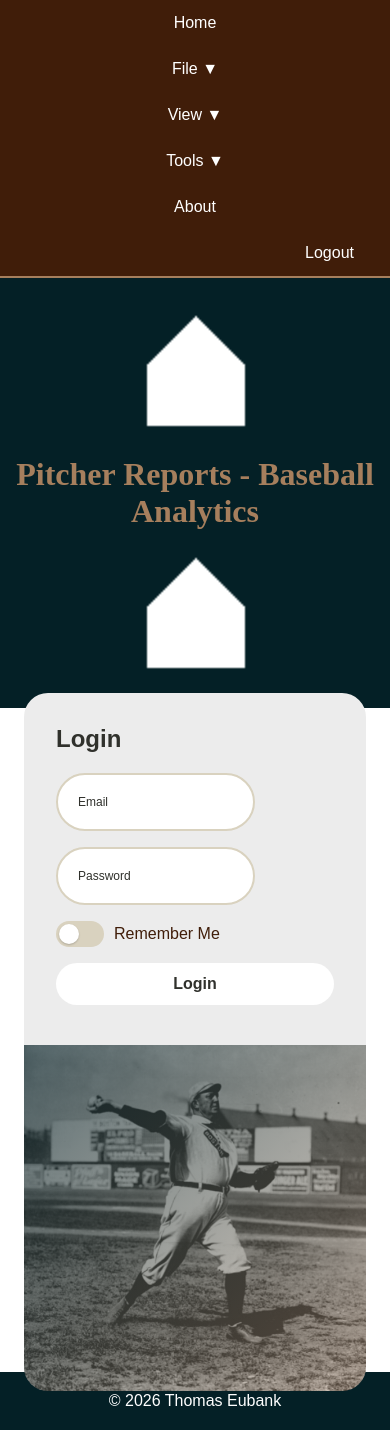
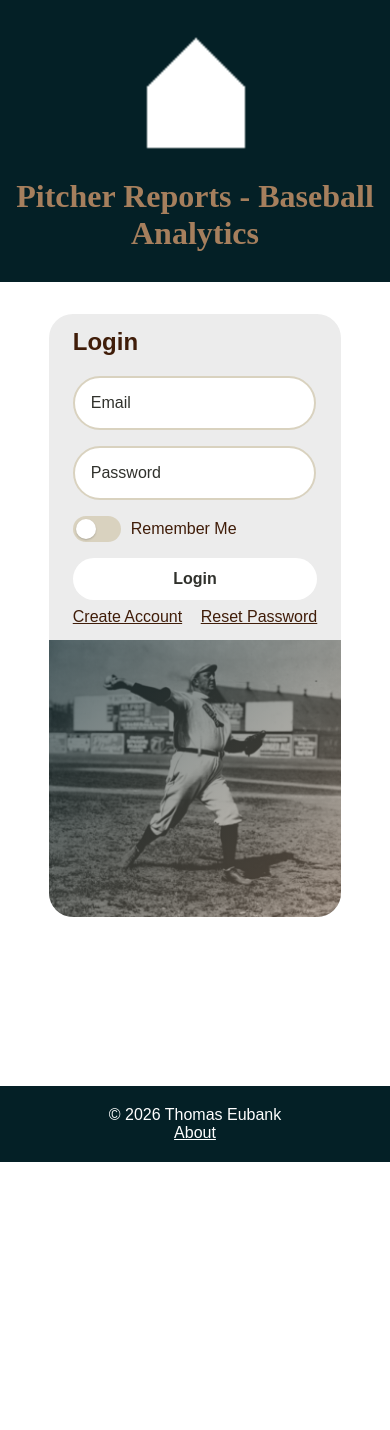
Before and after one commit to WarmFreezer/pitcher_reports, a Flask app: page /login in a window 390 px wide. After the commit the page ends 1162 px from the top, so only its background shows below. Run offline with Flask 3, Linux system fonts and the light colour scheme.

Commit message:
Enhance login page layout and styles; add footer link to About page

```diff
--- a/app/static/scripts.js
+++ b/app/static/scripts.js
@@ -193,6 +193,7 @@ function loadFooter() {
     const footerHTML = `
         <footer class="site-footer">
             <p>&copy; 2026 Thomas Eubank</p>
+            <a href=/about style="color: white;">About</a>
         </footer>
     `;
     document.getElementById('footer-placeholder').innerHTML = footerHTML;
--- a/app/static/style.css
+++ b/app/static/style.css
@@ -50,20 +50,21 @@ input:focus {
 
 /* Auth Panel */
 .auth-page {
-    min-height: calc(100vh - 220px);
-    display: grid;
-    place-items: center;
-    padding: 24px;
+    display: flex;
+    align-items: flex-start;
+    justify-content: center;
 }
 
 .auth-card {
-    width: min(1100px, 100%);
-    min-height: 620px;
+    margin: 32px 0;
+    width: 75%;
+    min-height: 300px;
     display: grid;
     grid-template-columns: 1fr 1fr;
     border-radius: 24px;
     overflow: hidden;
     background: var(--light);
+    height: 75%;
 }
 
 .auth-form-panel {
@@ -72,10 +73,12 @@ input:focus {
     flex-direction: column;
     justify-content: center;
     gap: 12px;
+    overflow-y: auto;
 }
 
 .auth-visual-panel {
     position: relative;
+    min-height: 100%;
 }
 
 .auth-visual-panel img {
@@ -92,13 +95,26 @@ input:focus {
 }
 
 @media (max-width: 900px) {
+    .auth-page {
+        align-items: flex-start;
+        padding: 16px;
+        margin: 32px;
+    }
+
     .auth-card {
         grid-template-columns: 1fr;
+        max-height: 100%;
+        min-width: fit-content;
     }
 
     .auth-visual-panel
     {
-        min-height: 220px;
+        height: 100%;
+    }
+
+    .auth-form-panel
+    {
+        padding: 24px;
     }
 }
 
@@ -124,6 +140,7 @@ input:focus {
 }
 
 .switch-slider {
+    margin:0;
     position: relative;
     width: 48px;
     height: 26px;
@@ -146,7 +163,7 @@ input:focus {
 }
 
 .switch-input:checked + .switch-slider {
-    background-color: var(--secondary);
+    background-color: var(--tertiary);
 }
 
 .switch-input:checked + .switch-slider::after {
@@ -160,6 +177,7 @@ input:focus {
 
 .switch-text {
     color: var(--tertiary);
+    font-size: 16px;
 }
 
 /* Change autofill background color in WebKit/Chromium browsers */
@@ -203,6 +221,46 @@ input:-webkit-autofill:active {
 
 .nav-link:hover {
     background-color: var(--tertiary);
+}
+
+@media (max-width: 900px) {
+    /* Add Hamburger menu or similar */
+    .main-nav {
+        position: fixed;
+        bottom: -100%;
+        left: 0;
+        right: 0;
+        z-index: 999;
+        border-bottom: none;
+        border-top: 2px solid var(--secondary);
+        transition: bottom 0.3s ease;
+        max-height: 70vh;
+        overflow-y: auto;
+    }
+
+    .main-nav.mobile-open {
+        bottom: 0;
+    }
+
+    .nav-list {
+        flex-direction: column;
+        padding: 20px;
+    }
+
+    .nav-list li {
+        width: 100%;
+        border-bottom: 1px solid var(--secondary);
+    }
+
+    .nav-list li:last-child {
+        margin-left:0;
+    }
+
+    .nav-link {
+        padding: 16px 20px;
+        text-align: left;
+    }
+
 }
 
 /* Dropdown Styles */
@@ -271,6 +329,18 @@ input:-webkit-autofill:active {
 
 .header-center h1 {
     margin: 0;
+}
+
+@media (max-width: 900px) {
+    .header-container {
+        height: auto;
+        flex-direction: column;
+        padding: 20px 0;
+    }
+
+    .header-right {
+        display: none;
+    }
 }
 
 /* Main Content */
@@ -403,7 +473,6 @@ input:-webkit-autofill:active {
     color: white;
     text-align: center;
     padding: 20px;
-    margin-top: 40px;
 }
 
 /* Pitcher Table */
--- a/app/templates/login.html
+++ b/app/templates/login.html
@@ -13,17 +13,14 @@
         }
         </style>
     </head>
-    <body onload="loadNavbar(); loadHeader('Pitcher Reports - Baseball Analytics', '/static/resources/HomePlate.png'); loadFooter();">
-        <!-- Navbar Placeholder -->
-        <div id="navbar-placeholder"></div>
-
+    <body onload="loadHeader('Pitcher Reports - Baseball Analytics', '/static/resources/HomePlate.png'); loadFooter();">
         <!-- Header Placeholder -->
         <div id="header-placeholder"></div>
 
-        <main class="auth-page">
+        <main class="auth-page main-content">
             <section class="auth-card">
                 <div class="auth-form-panel">
-                    <h2>Login</h2>
+                    <h2 style="color: var(--tertiary);">Login</h2>
 
                     {% with messages = get_flashed_messages(with_categories=true) %}
                         {% if messages %}
@@ -34,14 +31,18 @@
                     {% endwith %}
 
                     <form method="POST" class="auth-form">
-                        <input class="bubble" type="email" name="email" placeholder="Email" required style="color: var(--tertiary); margin: 8px 0; background-color: white; border: 2px solid var(--accent);"><br>
-                        <input class="bubble" type="password" name="password" placeholder="Password" required style="color: var(--tertiary); margin: 8px 0; background-color: white; border: 2px solid var(--accent);"><br>
+                        <input class="bubble" type="email" name="email" placeholder="Email" required style="color: var(--tertiary); margin: 8px 0; background-color: white; border: 2px solid var(--accent); font-size: 16px; padding: 16px"><br>
+                        <input class="bubble" type="password" name="password" placeholder="Password" required style="color: var(--tertiary); margin: 8px 0; background-color: white; border: 2px solid var(--accent); font-size: 16px; padding: 16px"><br>
                         <label class="switch-field" for="remember-me" style="margin: 8px 0;">
                             <input id="remember-me" class="switch-input" type="checkbox" name="remember">
                             <span class="switch-slider" aria-hidden="true"></span>
                             <span class="switch-text">Remember Me</span>
                         </label><br>
                         <button type="submit" class="upload-btn" style="max-width: 750px; width: 100%;">Login</button>
+                        <div style="display: flex;">
+                            <a href="/create-account" style="color: var(--tertiary); font-size: 16px; text-align: left;">Create Account</a>
+                            <a href="/reset-password" style="color: var(--tertiary); font-size: 16px; text-align: right; flex-grow: 1;">Reset Password</a>
+                        </div>
                     </form>
                 </div>
                 <div class="auth-visual-panel">
@@ -49,6 +50,7 @@
                 </div>
             </section>
         </main>
+
         <!-- Footer Placeholder -->
         <div id="footer-placeholder"></div>
 
```
